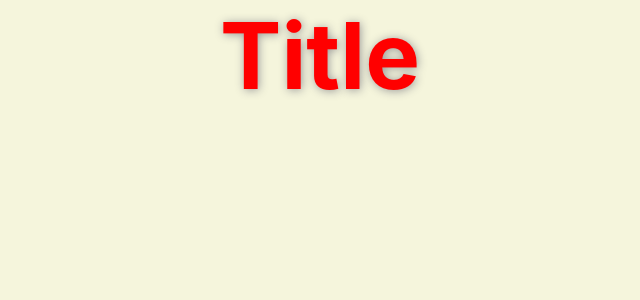
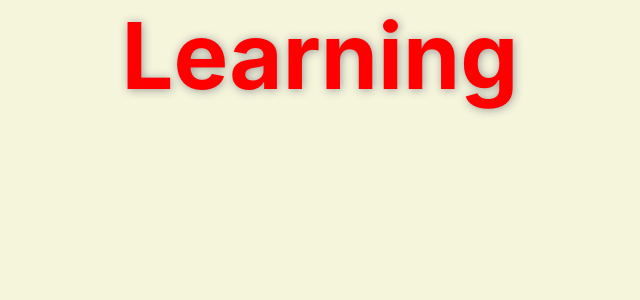
Before and after one commit to souravjana96/Gen_AI_Web_App, a React (Vite) app: page / in a window 1280 px wide. Shown: the top 300 px of the page, without its empty margins (320-960 px from the left). Built offline with nearby package versions, Linux system fonts and the light colour scheme.

Commit message:
ManishS_modified_the_title

```diff
--- a/src/App.jsx
+++ b/src/App.jsx
@@ -3,7 +3,7 @@ import "./App.css";
 function App() {
   return (
     <div className="main-container">
-      <h1>Title</h1>
+      <h1>Learning</h1>
     </div>
   );
 }
```
